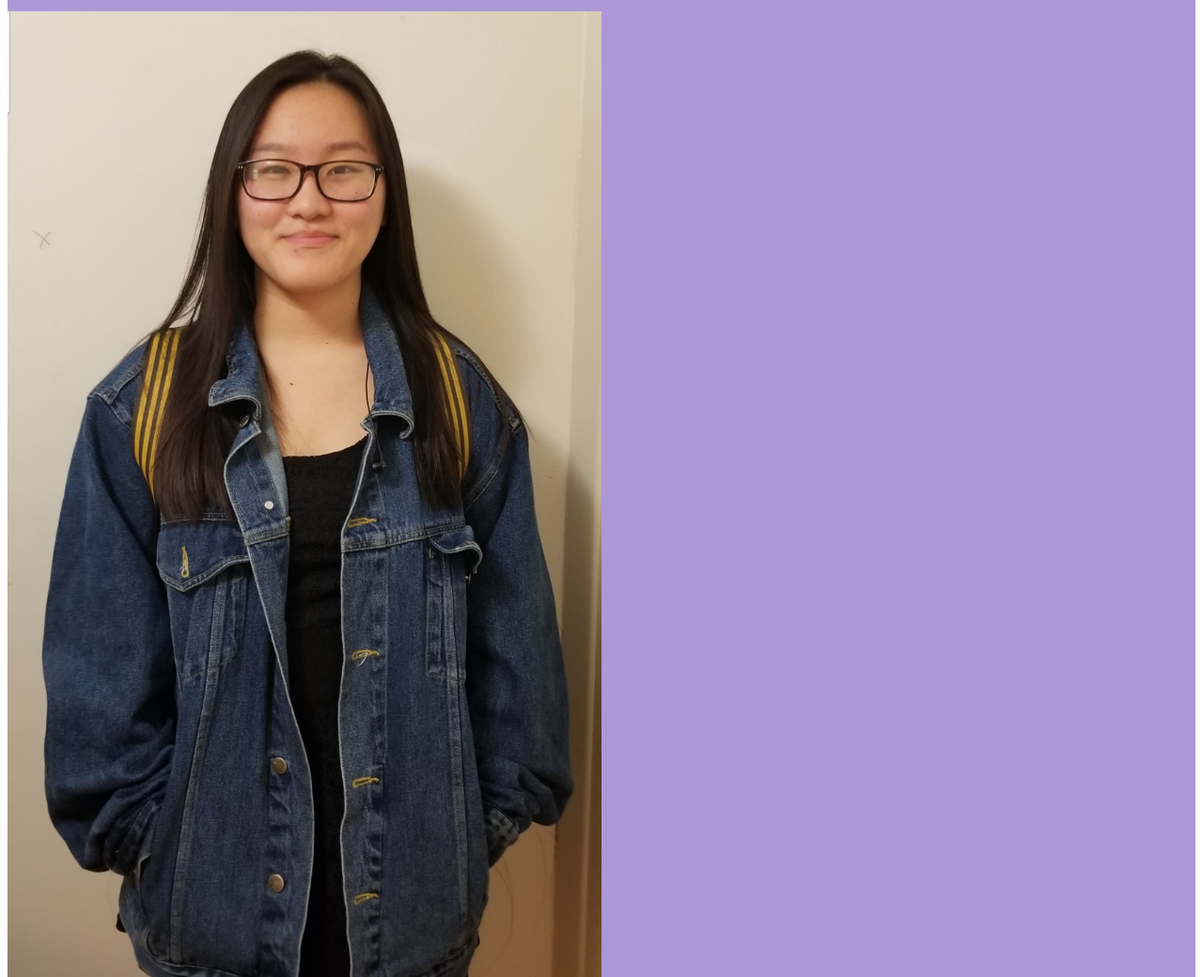
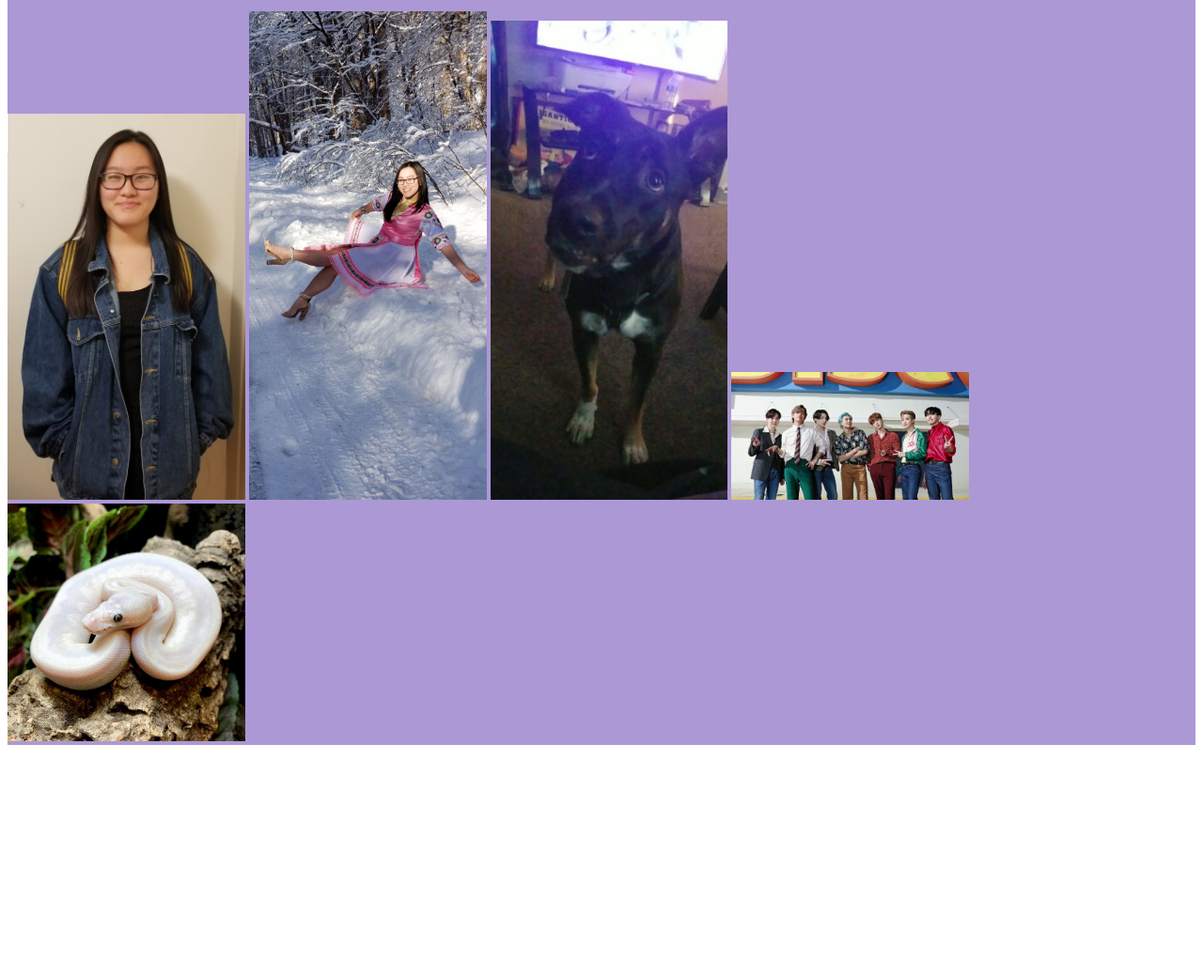
Before and after one commit to TTKLor/TTKLor.github.io, a plain HTML site: page about.html in a window 1280 px wide. Shown: the part 640-1680 px from the top of the page at 94% size. After the commit the page ends 1441 px from the top, so only its background shows below. Drawn offline with Linux system fonts and the light colour scheme.

Commit message:
Update about.html

```diff
--- a/about.html
+++ b/about.html
@@ -39,11 +39,11 @@
       I also <strong>love</strong> snakes. I have been fascinated with snakes ever since I was young. After college, when I live alone, I plan on getting a
       blue eyed leucistic ball python. </p>
 
-      <img src="mybanner.jpg" alt="asian girl smiling" style="width:50%">
-      <img src="me.jpg" alt="asian girl in hmong clothes" style="width:50%">
-      <img src="princess.jpg" alt="black dog" style="width:50%">
-      <img src="bts.jpg" alt="bts" style="width:50%">
-      <img src="snake.jpg" alt="white snake" style="width:50%">
+      <img src="mybanner.jpg" alt="asian girl smiling" style="width:20%">
+      <img src="me.jpg" alt="asian girl in hmong clothes" style="width:20%">
+      <img src="princess.jpg" alt="black dog" style="width:20%">
+      <img src="bts.jpg" alt="bts" style="width:20%">
+      <img src="snake.jpg" alt="white snake" style="width:20%">
 
   </body>
 </html>
```
